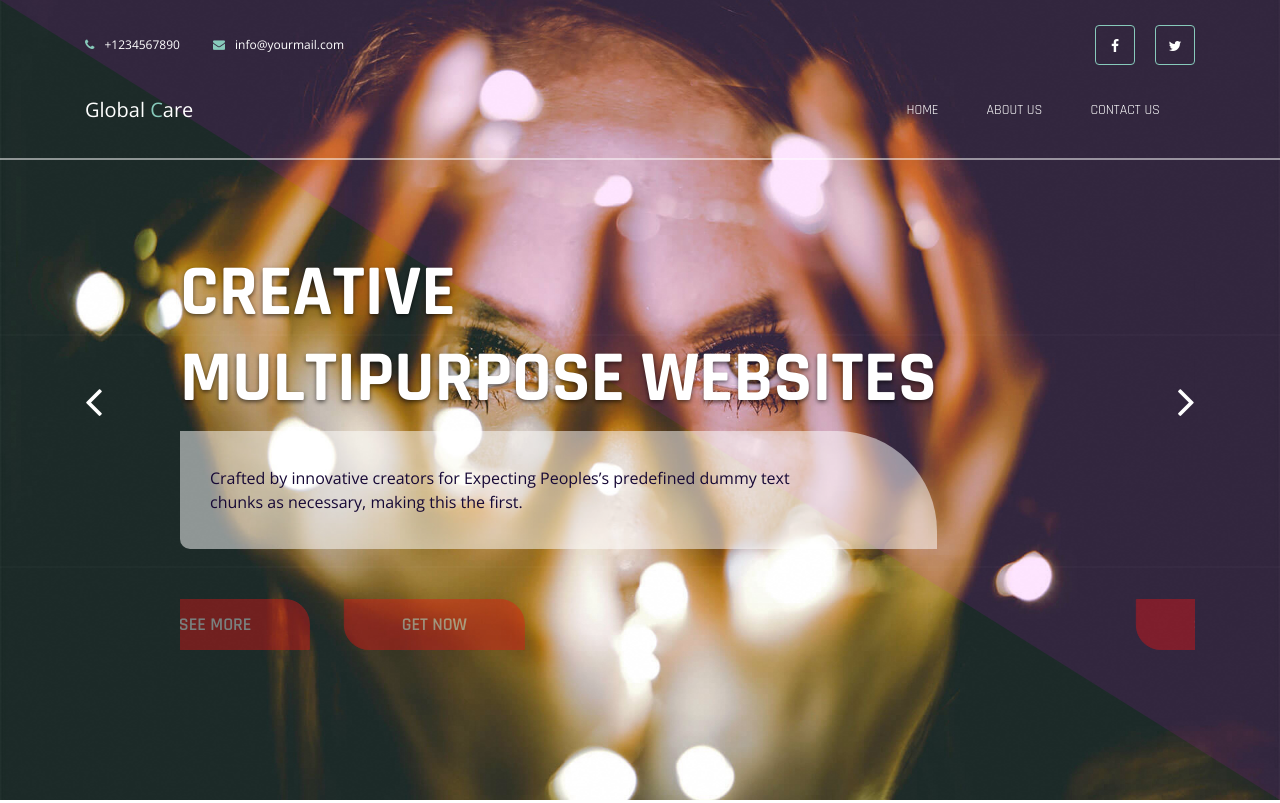
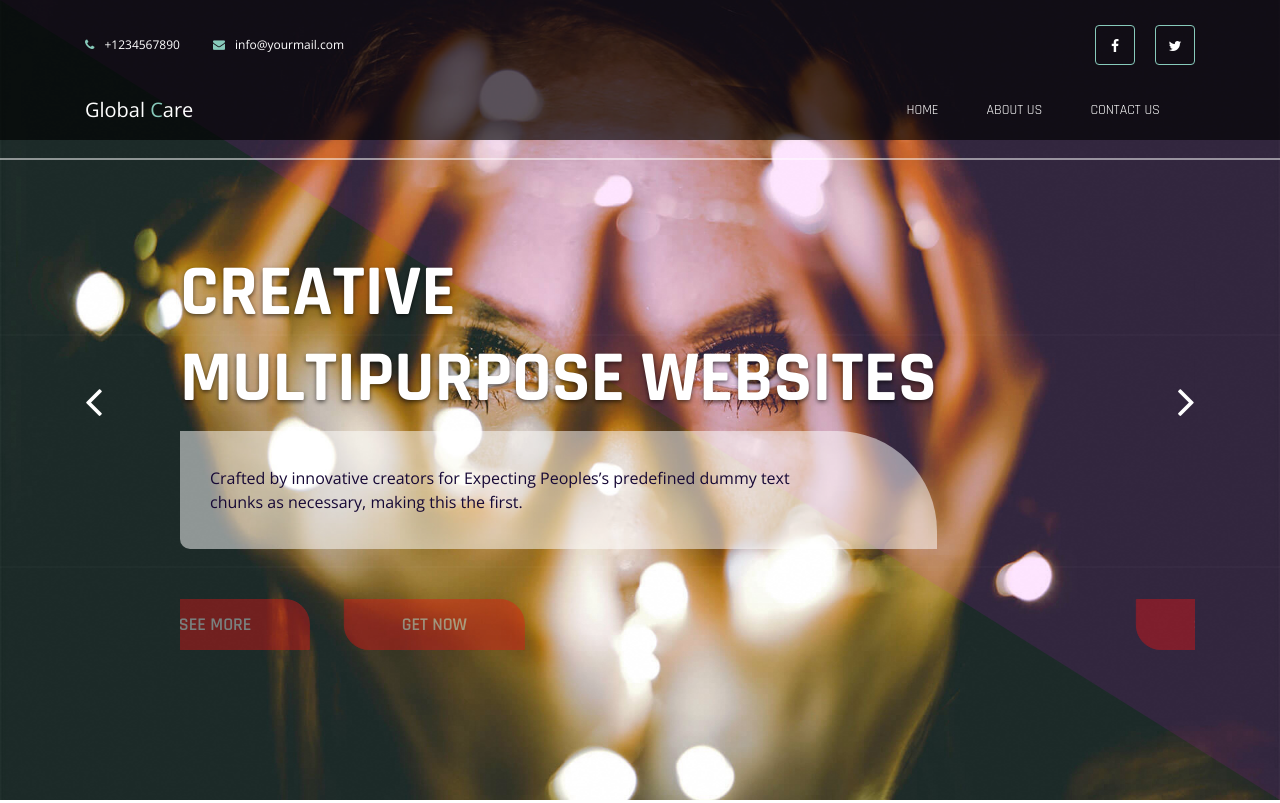
Before and after one commit to SalemElatar/Global-Care, a website: page index.html in a window 1280 px wide. Shown: the top 803 px of the page. Drawn offline with nearby package versions, Linux system fonts and the light colour scheme.

Commit message:
Navbar edits

```diff
--- a/assets/css/style.css
+++ b/assets/css/style.css
@@ -43,14 +43,14 @@ header::after {
   content: "";
   width: 100%;
   height: 2px;
-  background-color:rgba(255, 255, 255, 0.5);;
+  background-color:rgba(255, 255, 255, 0.5);
   position: absolute;
   left: 0;
   bottom: -20px;
 }
 
 .nav-colored { background-color:#000; }
-.nav-transparent { background-color:transparent;}
+.nav-transparent { background-color:rgba(0, 0, 0, 0.65);}
 
 .nav-link {
   font-family: "Rajdhani", sans-serif;
```
